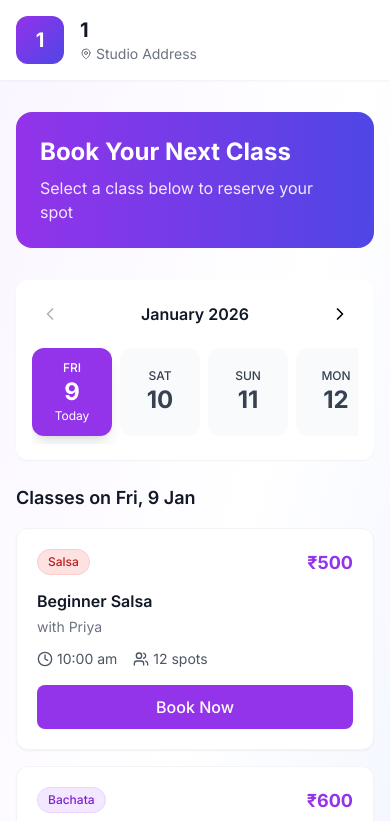
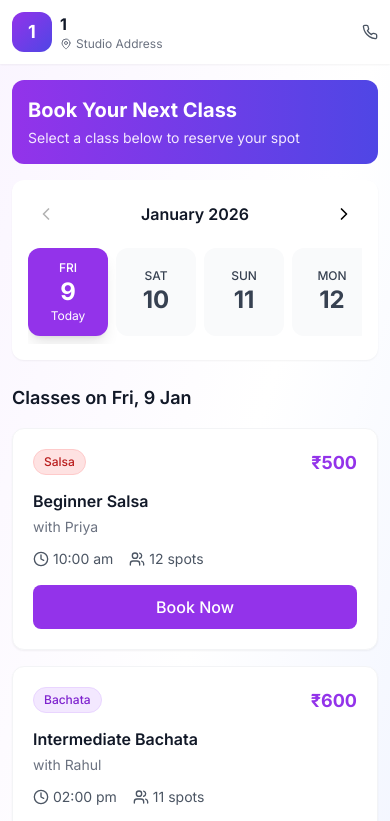
Before and after one commit to rohitacharyams/studio-Os, a React (Vite) app in the folder frontend/: page /book/1 in a window 390 px wide. Shown: the top 821 px of the page. Built offline with nearby package versions, Linux system fonts and the light colour scheme; no server answers.

Commit message:
Add mobile responsive design for Calendar, Public Booking, and My Bookings pages

```diff
--- a/frontend/src/pages/PublicBookingPage.tsx
+++ b/frontend/src/pages/PublicBookingPage.tsx
@@ -373,38 +373,38 @@ export default function PublicBookingPage() {
     <div className="min-h-screen bg-gradient-to-br from-purple-50 via-white to-indigo-50">
       {/* Header */}
       <header className="bg-white shadow-sm sticky top-0 z-40">
-        <div className="max-w-6xl mx-auto px-4 py-4">
+        <div className="max-w-6xl mx-auto px-3 sm:px-4 py-3 sm:py-4">
           <div className="flex items-center justify-between">
-            <div className="flex items-center gap-4">
-              <div className="w-12 h-12 bg-gradient-to-br from-purple-600 to-indigo-600 rounded-xl flex items-center justify-center text-white font-bold text-xl">
+            <div className="flex items-center gap-2 sm:gap-4">
+              <div className="w-10 h-10 sm:w-12 sm:h-12 bg-gradient-to-br from-purple-600 to-indigo-600 rounded-xl flex items-center justify-center text-white font-bold text-lg sm:text-xl">
                 {studio?.name?.charAt(0) || 'S'}
               </div>
               <div>
-                <h1 className="text-xl font-bold text-gray-900">{studio?.name}</h1>
+                <h1 className="text-base sm:text-xl font-bold text-gray-900">{studio?.name}</h1>
                 {studio?.address && (
-                  <p className="text-sm text-gray-500 flex items-center gap-1">
-                    <MapPin className="w-3 h-3" /> {studio.address}
+                  <p className="text-xs sm:text-sm text-gray-500 flex items-center gap-1 truncate max-w-[200px] sm:max-w-none">
+                    <MapPin className="w-3 h-3 flex-shrink-0" /> {studio.address}
                   </p>
                 )}
               </div>
             </div>
             {studio?.phone && (
-              <a href={`tel:${studio.phone}`} className="hidden sm:flex items-center gap-2 text-gray-600 hover:text-purple-600">
+              <a href={`tel:${studio.phone}`} className="flex items-center gap-1 sm:gap-2 text-gray-600 hover:text-purple-600 text-sm">
                 <Phone className="w-4 h-4" />
-                {studio.phone}
+                <span className="hidden sm:inline">{studio.phone}</span>
               </a>
             )}
           </div>
         </div>
       </header>
 
-      <main className="max-w-6xl mx-auto px-4 py-8">
+      <main className="max-w-6xl mx-auto px-3 sm:px-4 py-4 sm:py-8">
         {bookingStep === 'select' && (
           <>
             {/* Welcome banner */}
-            <div className="bg-gradient-to-r from-purple-600 to-indigo-600 rounded-2xl p-6 text-white mb-8">
-              <h2 className="text-2xl font-bold mb-2">Book Your Next Class</h2>
-              <p className="text-purple-100">Select a class below to reserve your spot</p>
+            <div className="bg-gradient-to-r from-purple-600 to-indigo-600 rounded-xl sm:rounded-2xl p-4 sm:p-6 text-white mb-4 sm:mb-8">
+              <h2 className="text-xl sm:text-2xl font-bold mb-1 sm:mb-2">Book Your Next Class</h2>
+              <p className="text-sm sm:text-base text-purple-100">Select a class below to reserve your spot</p>
             </div>
 
             {/* Date navigation */}
```
